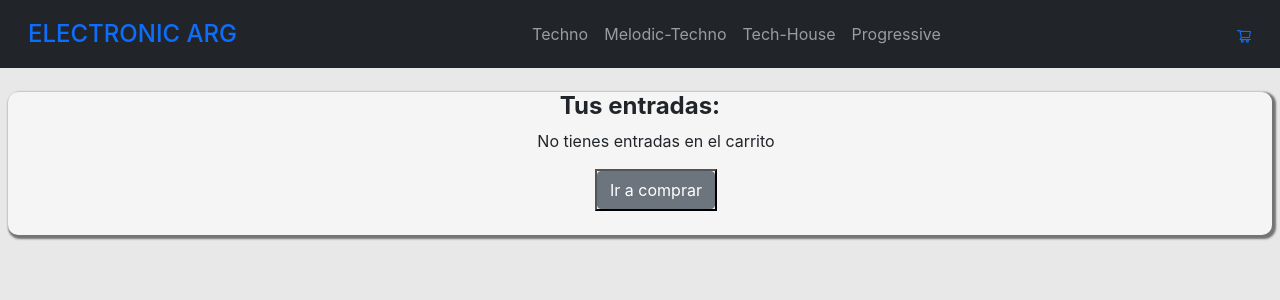
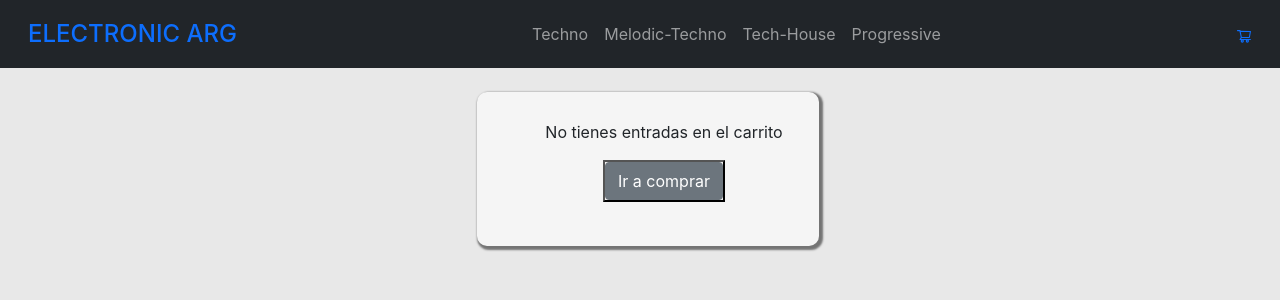
Before and after one commit to braiancred/reactEventosCrededio, a React (Create React App) app: page /cart in a window 1280 px wide. Shown: the top 300 px of the page. Built offline with nearby package versions, Linux system fonts and the light colour scheme.

Commit message:
Add files via upload

```diff
--- a/package.json
+++ b/package.json
@@ -12,7 +12,8 @@
     "react-icons": "^4.6.0",
     "react-router-dom": "^6.5.0",
     "react-scripts": "5.0.1",
-    "styled-components": "^5.3.6"
+    "styled-components": "^5.3.6",
+    "sweetalert": "^2.1.2"
   },
   "scripts": {
     "start": "react-scripts start",
--- a/src/App.css
+++ b/src/App.css
@@ -130,19 +130,51 @@ h1{
 
 /* Estilo lista carrito */
 
+h1{
+  margin: 0.25em;
+}
+
 .contenedorIzqDer{
   display: flex;
   flex-flow: row;
-  justify-content: space-evenly;
+  justify-content: center;
   align-items: center;
+  text-align: center;
   width: 100%;
   height: auto;
   border-radius: 10px;
   box-shadow: 2px 2px 2px 2px rgba(0, 0, 0, 0.5);
   overflow: hidden;
   margin: 0.5em;
+  padding: 1em;
   text-align: center;
   transition: all 0.25s;
   background-color: rgba(245, 245, 245);
-  padding-bottom: 0.5em;
+  padding: 0.5em;
 }
+
+.parteIzqCarrito{
+  display: flex;
+  flex-direction: row;
+  padding: 20px;
+}
+
+.detalleCard{
+  display: flex;
+  flex-direction: row;
+}
+
+.cardSeparador{
+  display: flex;
+  flex-direction: row;
+  align-items: center;
+  justify-content: center;
+}
+
+img{
+  padding: 20px;
+}
+
+.parteDerCarrito{
+  padding: 20px;
+}
--- a/src/components/Cart.jsx
+++ b/src/components/Cart.jsx
@@ -39,47 +39,57 @@ const Cart = () => {
 
 
     return (
-        <>
+        <div>
             <div className="contenedorIzqDer">
                 <div className="parteIzqCarrito">
-                    <h1>Tus entradas:</h1>
-                    <div className="cardTicket">
+                        <div className="detalleCard">
                             <ul>
                                 {
                                     cartList.length === 0
-                                ? <><p>No tienes entradas en el carrito</p><button><Link to='/' type="button" class="btn btn-secondary">Ir a comprar</Link></button></>
+                                    ? <>
+                                    <p>No tienes entradas en el carrito</p><button><Link to='/' type="button" class="btn btn-secondary">Ir a comprar</Link></button>
+                                    </>
                                     : cartList.map(item => <li key={item.idItem}>
-                                    <div className="imgCard"><img width="25%" src={item.bannerItem} alt="banner del evento"/></div>
-                                    <div className="textCard">
-                                        Evento: {item.nameItem} Cantidad de tickets: {item.qtyItem} Valor por ticket: ${item.priceItem} Sub-total por cantidad de ticket: ${calcTotalPerItem(item.idItem)}
+                                        <h1>Tus entradas:</h1>
+                                        <div className="cardSeparador">
+                                            <img width="30%" src={item.bannerItem} alt="banner del evento"/>
+                                            <div>
+                                                Evento:<p className="respuesta">{item.nameItem}</p>
+                                                <hr />
+                                                Cantidad de tickets:<p className="respuesta">{item.qtyItem}</p>
+                                                <hr />
+                                                Valor por ticket:<div><p className="respuesta">${item.priceItem}</p></div>
+                                                <hr />
+                                                Sub-total por cantidad de ticket:<div><p className="respuesta">${calcTotalPerItem(item.idItem)}</p></div>
                                                 <hr />
                                                 <button onClick={() => deleteItem(item.idItem)} type="button" class="btn btn-secondary">Eliminar</button>
+                                            </div>
                                         </div>
                                     <hr />
                                     </li>)
                                 }
                             </ul>
                         </div>
-                    <div>
-                    {
-                        (cartList.length > 1)
-                        && <button onClick={removeList} type="button" class="btn btn-secondary">Eliminar todo</button>
-
-                    }
-                    </div>
                 </div>
                 { cartList.length > 0 &&
                 <div className="parteDerCarrito">
                     <h1>Tu compra:</h1>
                     <hr />
-                    <div>Sub-total de compra: ${calcSubTotal()}</div>
+                    <div>Sub-total de compra:<p className="respuesta">${calcSubTotal()}</p></div>
                     <hr />
-                    <div>Cargo por Servicio: $ {calcChargePrice()}</div>
+                    <div>Cargo por Servicio:<p className="respuesta">${calcChargePrice()}</p></div>
                     <hr />
-                    <div>Total: ${calcTotal()}</div>
+                    <div>Total:<p className="respuesta">${calcTotal()}</p></div>
                     <hr />
                     <button onClick={createOrder} type="button" class="btn btn-secondary">Comprar ahora!</button>
                     <hr />
+                <div>
+                {
+                    (cartList.length > 1)
+                    && <button onClick={removeList} type="button" class="btn btn-secondary">Eliminar todo</button>
+                }
+                <hr />
+                </div>
                 <div>
                     {
                         (cartList.length > 0)
@@ -88,7 +98,7 @@ const Cart = () => {
                 </div>
                 </div>}
             </div>
-        </>
+        </div>
     );
 }
 
```
Also changed, not shown: 1 other file (tests, documents, lock files or other folders). Lines whose indentation alone changed are shown as unchanged.
